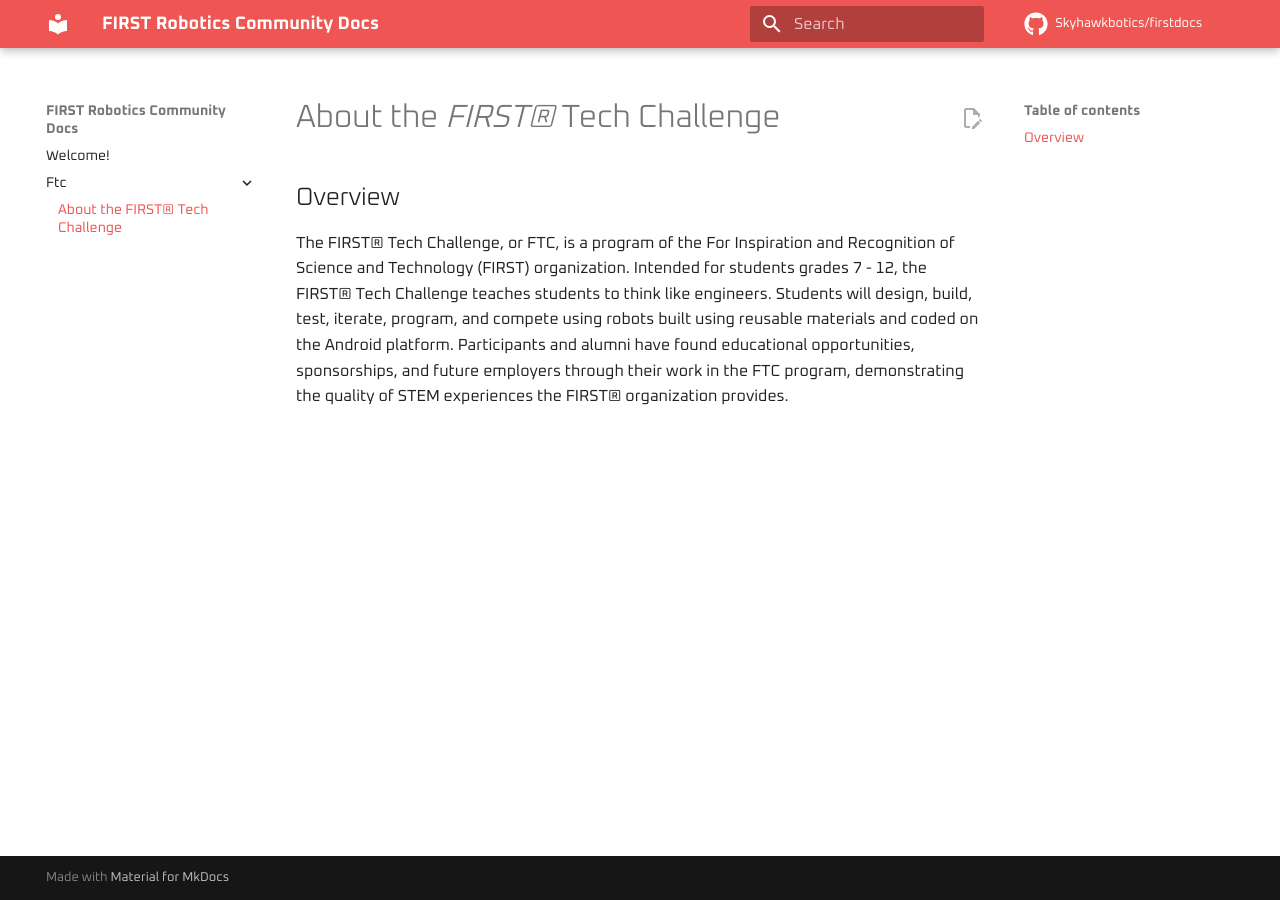
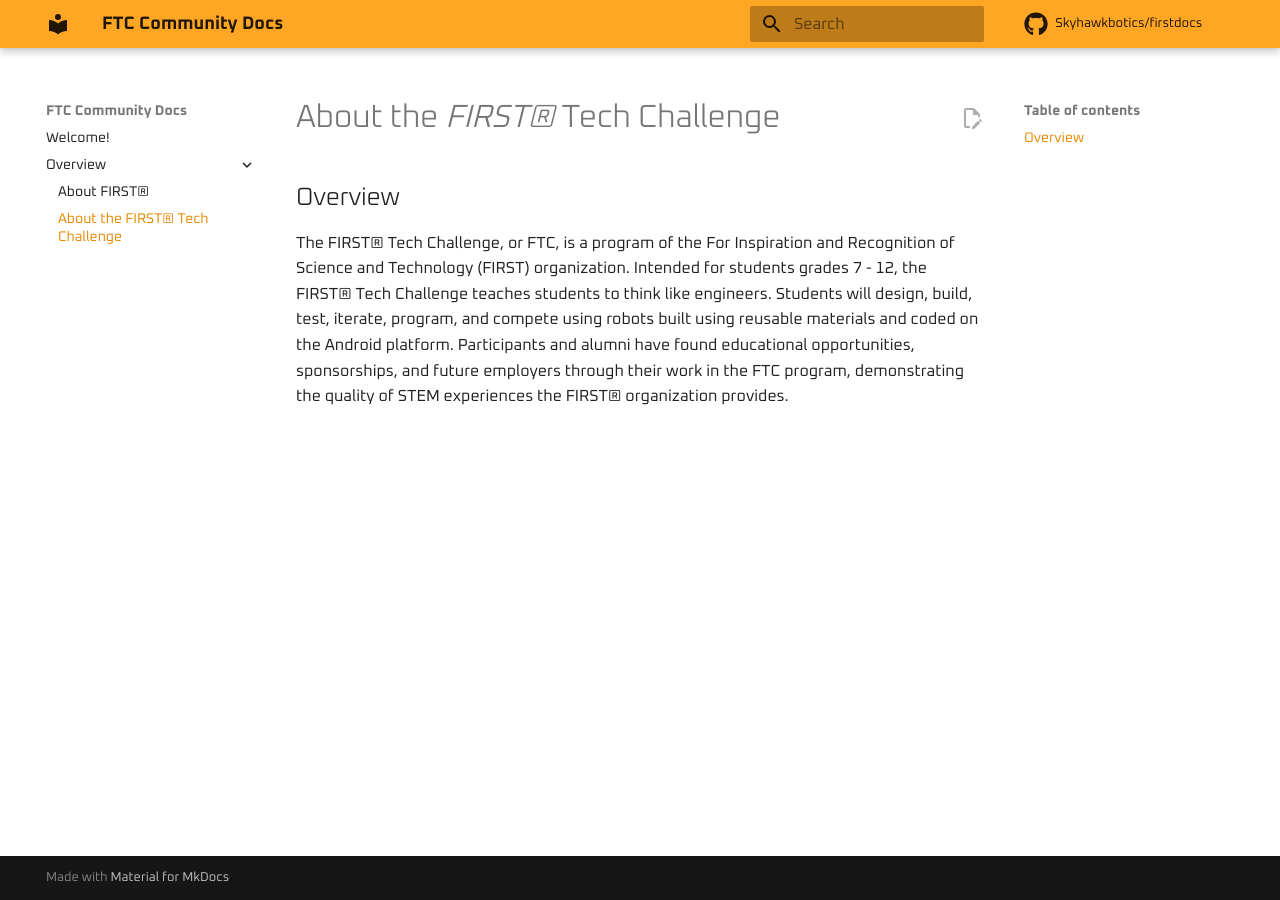
Before and after one commit to Skyhawkbotics/firstdocs, an MkDocs documentation site: the page built from source/docs/overview/aboutftc.md, in a window 1280 px wide. Built offline with MkDocs 1.6.1 and Material for MkDocs 9.7.7, drawn with Linux system fonts in a browser that asks for light colours; comment, search, counter and statistics services are not loaded.

Commit message:
focus on ftc

```diff
--- a/source/mkdocs.yml
+++ b/source/mkdocs.yml
@@ -1,4 +1,4 @@
-site_name: FIRST Robotics Community Docs
+site_name: FTC Community Docs
 repo_url: https://github.com/Skyhawkbotics/firstdocs
 repo_name: Skyhawkbotics/firstdocs
 site_dir: ../site
@@ -12,4 +12,4 @@
   font:
     text: Oxanium
   palette:
-    primary: red
+    primary: orange
```
Also changed, not shown: source/docs/index.md (+1 -1 lines), source/docs/overview/aboutfirst.md (added, +3 -0 lines), source/docs/overview/aboutftc.md (renamed from source/docs/ftc/aboutftc.md).
